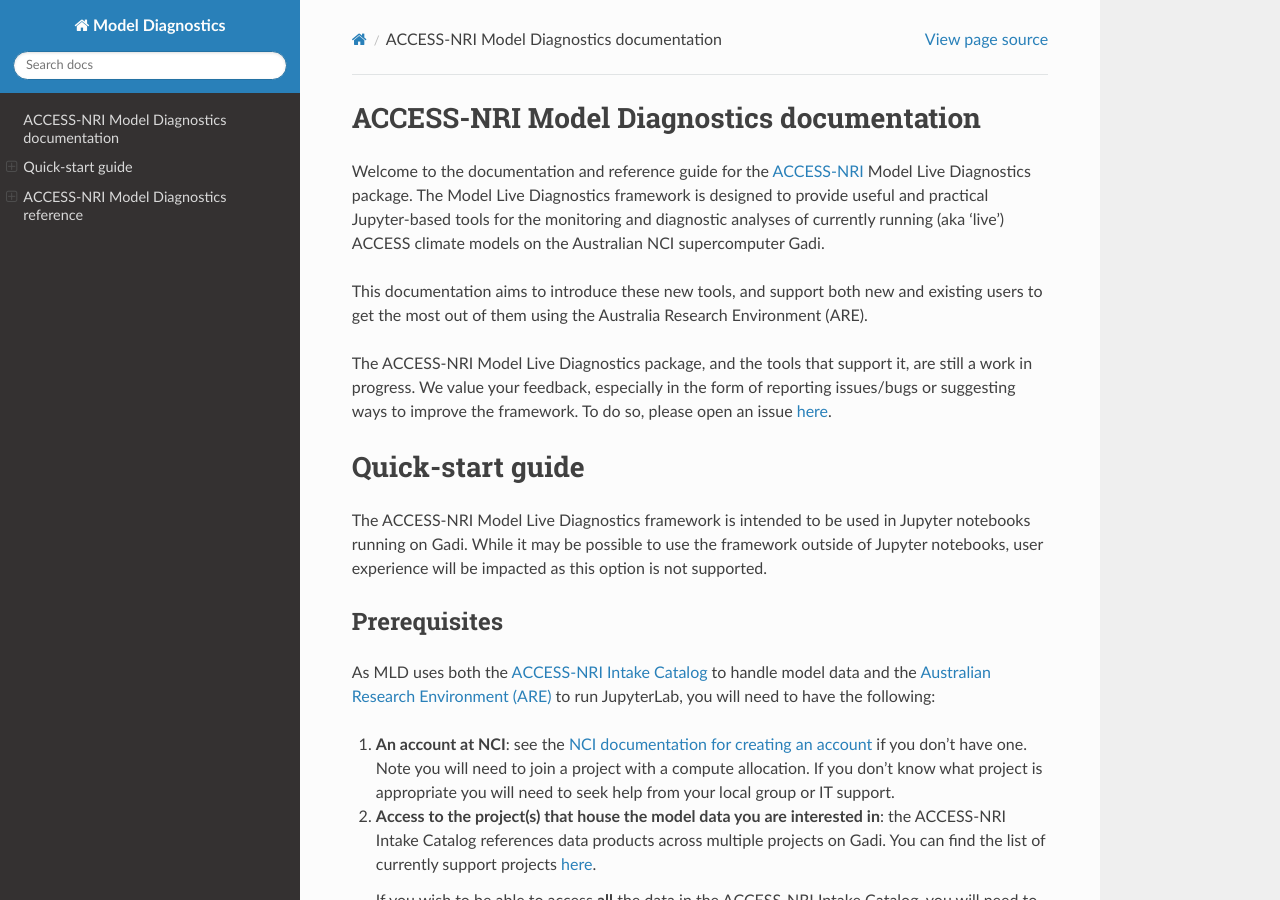
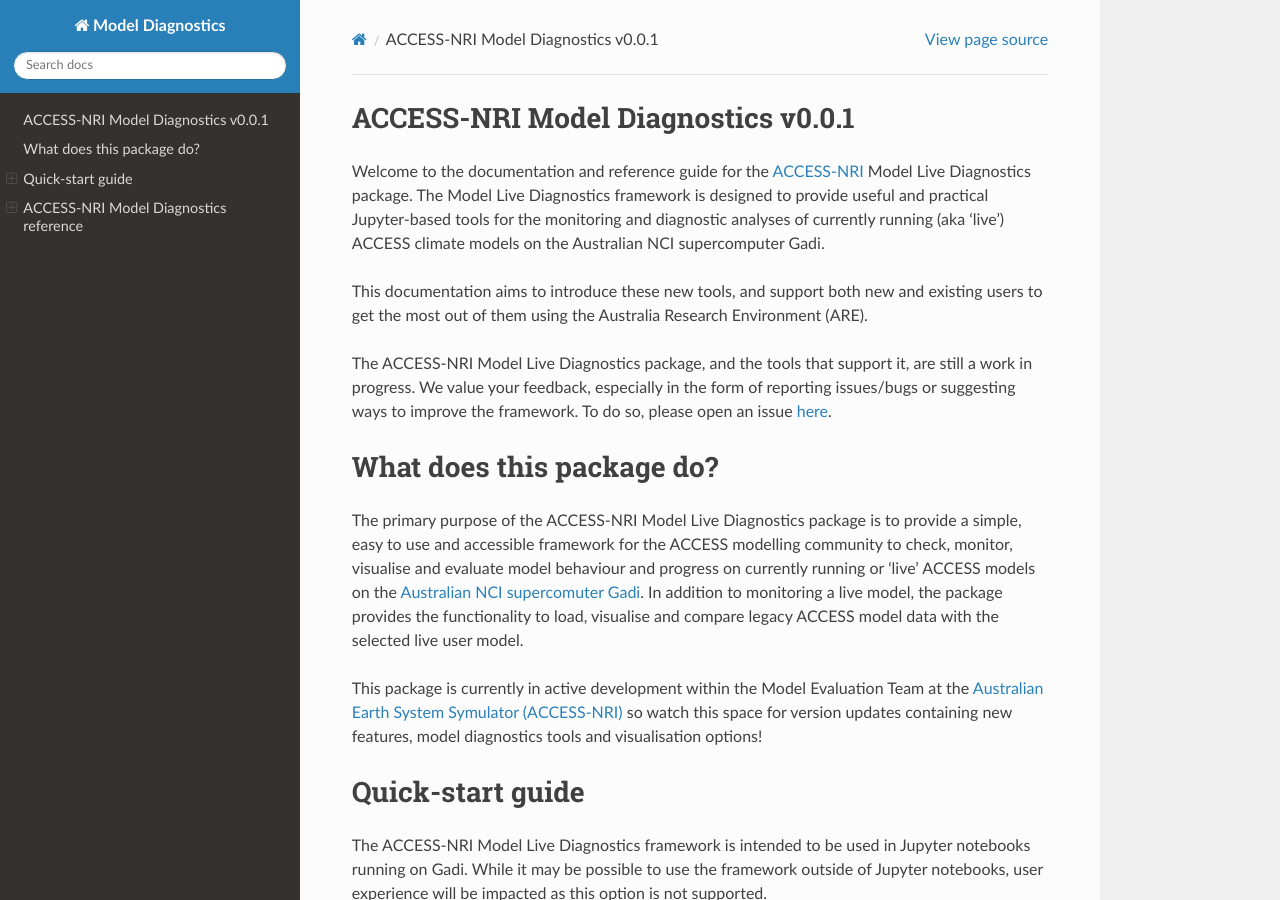
Before and after one commit to ACCESS-NRI/MED-live-diagnostics, a Sphinx documentation site: the page built from docs/index.rst, in a window 1280 px wide and 900 px high. Built offline with Sphinx 7.4.7 and the Read the Docs theme 2.0.0, drawn with Linux system fonts in a browser that asks for light colours.

Commit message:
Update index.rst

```diff
--- a/docs/index.rst
+++ b/docs/index.rst
@@ -1,5 +1,5 @@
-ACCESS-NRI Model Diagnostics documentation
-=============================================
+ACCESS-NRI Model Diagnostics v0.0.1
+===================================
 
 .. toctree::
    :maxdepth: 2
@@ -15,6 +15,16 @@
 The ACCESS-NRI Model Live Diagnostics package, and the tools that support it, are still a work in progress. We value your feedback,
 especially in the form of reporting issues/bugs or suggesting ways to improve the framework. To do so, please open an
 issue `here <https://github.com/ACCESS-NRI/MED-live-diagnostics/issues>`_.
+
+What does this package do?
+==========================
+The primary purpose of the ACCESS-NRI Model Live Diagnostics package is to provide a simple, easy to use and accessible framework for the ACCESS
+modelling community to check, monitor, visualise and evaluate model behaviour and progress on currently running or 'live' ACCESS models on the `Australian
+NCI supercomuter Gadi <https://nci.org.au/our-systems/hpc-systems>`_. In addition to monitoring a live model, the package provides the functionality to
+load, visualise and compare legacy ACCESS model data with the selected live user model.
+
+This package is currently in active development within the Model Evaluation Team at the `Australian Earth System Symulator (ACCESS-NRI) <https://www.access-nri.org.au/>`_
+so watch this space for version updates containing new features, model diagnostics tools and visualisation options!
 
 Quick-start guide
 ==================
@@ -74,8 +84,9 @@
 
 4. Open the one of tutorial notebooks from the `examples <https://github.com/ACCESS-NRI/MED-live-diagnostics/tree/main/examples>`_, update the path to your MLD clone on Gadi and get started!
 
+
 ACCESS-NRI Model Diagnostics reference
-=============================================
+======================================
 
 med_diagnostics.data
 ^^^^^^^^^^^^^
```
